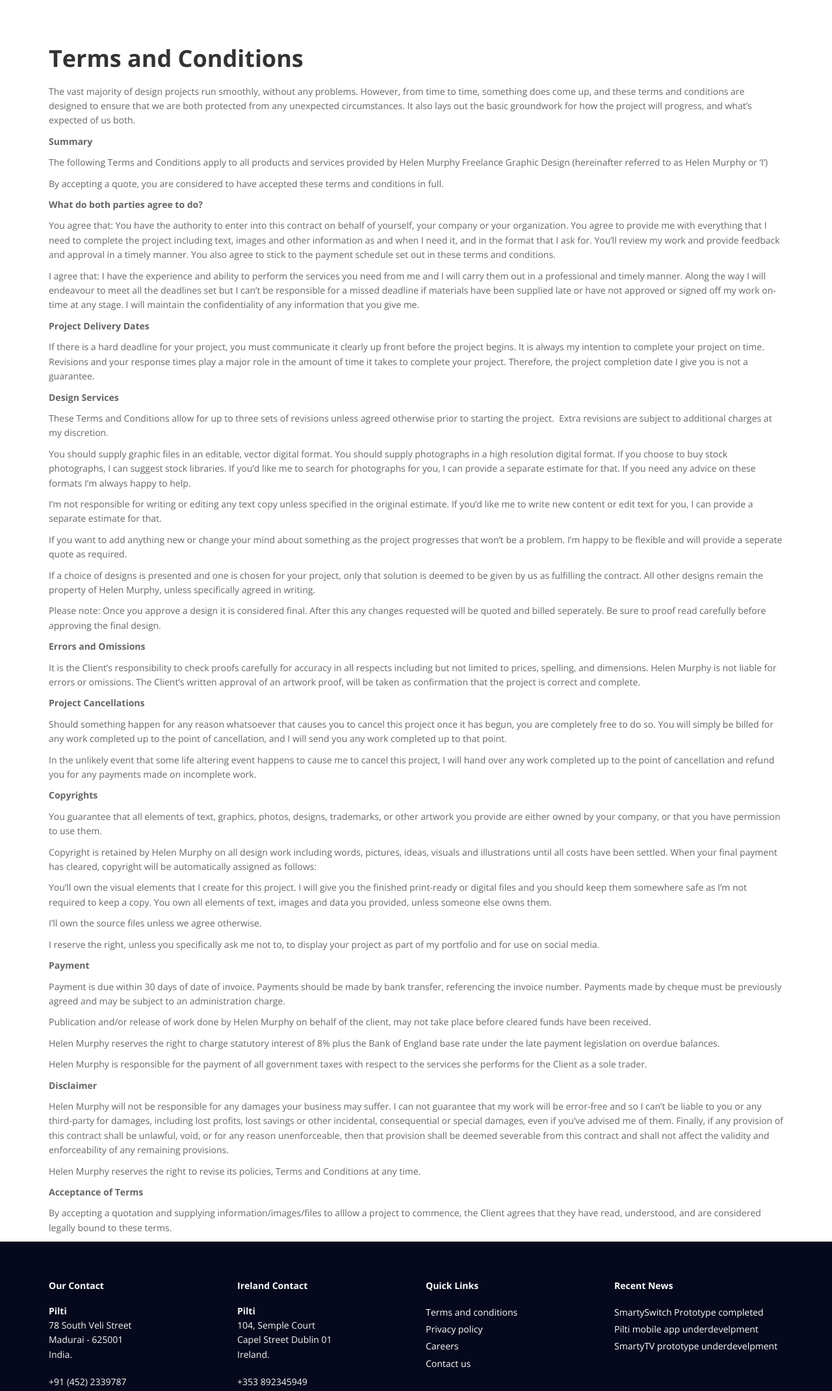
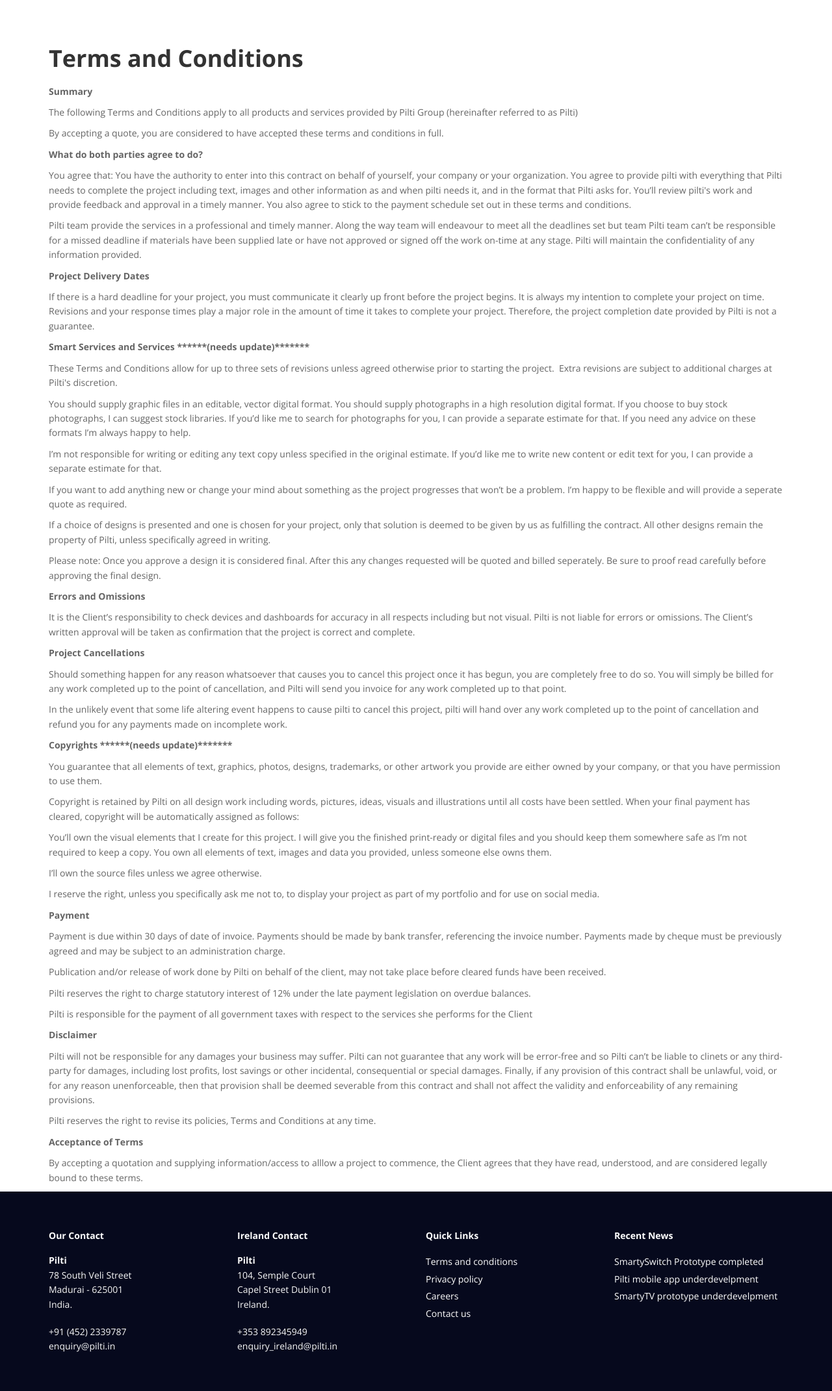
Before and after one commit to PiltiSmart/Piltiwebsite, a PHP site: page /tac.php in a window 1280 px wide. Shown: the part 70-2211 px from the top of the page at 65% size. Run offline with PHP 8.4, Linux system fonts and the light colour scheme; some libraries are stand-ins or nearby versions.

Commit message:
SD-132 - Text updated

```diff
--- a/tac.php
+++ b/tac.php
@@ -59,19 +59,13 @@
 
                 <div class="entry-content">
 
-                    <p>The vast majority of design projects run smoothly, without any problems. However, from time to
-                        time, something does come up, and these terms and conditions are designed to ensure that we are
-                        both protected from any unexpected circumstances. It also lays out the basic groundwork for how
-                        the project will progress, and what’s expected of us both. </p>
-
-
 
                     <p><strong>Summary</strong></p>
 
 
 
-                    <p>The following Terms and Conditions apply to all products and services provided by Helen Murphy
-                        Freelance Graphic Design (hereinafter referred to as Helen Murphy or ‘I’)&nbsp;</p>
+                    <p>The following Terms and Conditions apply to all products and services provided by Pilti Group
+                        (hereinafter referred to as Pilti)&nbsp;</p>
 
 
 
@@ -84,19 +78,18 @@
 
 
                     <p>You agree that: You have the authority to enter into this contract on behalf of yourself, your
-                        company or your organization. You agree to provide me with everything that I need to complete
-                        the project including text, images and other information as and when I need it, and in the
-                        format that I ask for. You’ll review my work and provide feedback and approval in a timely
+                        company or your organization. You agree to provide pilti with everything that Pilti needs to complete
+                        the project including text, images and other information as and when pilti needs it, and in the
+                        format that Pilti asks for. You’ll review pilti's work and provide feedback and approval in a timely
                         manner. You also agree to stick to the payment schedule set out in these terms and conditions.
                     </p>
 
 
 
-                    <p>I agree that: I have the experience and ability to perform the services you need from me and I
-                        will carry them out in a professional and timely manner. Along the way I will endeavour to meet
-                        all the deadlines set but I can’t be responsible for a missed deadline if materials have been
-                        supplied late or have not approved or signed off my work on-time at any stage. I will maintain
-                        the confidentiality of any information that you give me.</p>
+                    <p>Pilti team provide the services in a professional and timely manner. Along the way team will endeavour to meet
+                        all the deadlines set but team Pilti team can’t be responsible for a missed deadline if materials have been
+                        supplied late or have not approved or signed off the work on-time at any stage. Pilti will maintain
+                        the confidentiality of any information provided.</p>
 
 
 
@@ -107,16 +100,16 @@
                     <p>If there is a hard deadline for your project, you must communicate it clearly up front before the
                         project begins. It is always my intention to complete your project on time. Revisions and your
                         response times play a major role in the amount of time it takes to complete your project.
-                        Therefore, the project completion date I give you is not a guarantee.</p>
+                        Therefore, the project completion date provided by Pilti is not a guarantee.</p>
 
 
 
-                    <p><strong>Design Services</strong></p>
+                    <p><strong>Smart Services and Services ******(needs update)******* </strong></p>
 
 
 
                     <p>These Terms and Conditions allow for up to three sets of revisions unless agreed otherwise prior
-                        to starting the project.&nbsp; Extra revisions are subject to additional charges at my
+                        to starting the project.&nbsp; Extra revisions are subject to additional charges at Pilti's
                         discretion. &nbsp;</p>
 
 
@@ -143,7 +136,7 @@
 
                     <p>If a choice of designs is presented and one is chosen for your project, only that solution is
                         deemed to be given by us as fulfilling the contract. All other designs remain the property of
-                        Helen Murphy, unless specifically agreed in writing.</p>
+                        Pilti, unless specifically agreed in writing.</p>
 
 
 
@@ -157,9 +150,9 @@
 
 
 
-                    <p>It is the Client’s responsibility to check proofs carefully for accuracy in all respects
-                        including but not limited to prices, spelling, and dimensions. Helen Murphy is not liable for
-                        errors or omissions. The Client’s written approval of an artwork proof, will be taken as
+                    <p>It is the Client’s responsibility to check devices and dashboards for accuracy in all respects
+                        including but not visual. Pilti is not liable for
+                        errors or omissions. The Client’s written approval will be taken as
                         confirmation that the project is correct and complete.</p>
 
 
@@ -170,17 +163,17 @@
 
                     <p>Should something happen for any reason whatsoever that causes you to cancel this project once it
                         has begun, you are completely free to do so. You will simply be billed for any work completed up
-                        to the point of cancellation, and I will send you any work completed up to that point.</p>
+                        to the point of cancellation, and Pilti will send you invoice for any work completed up to that point.</p>
 
 
 
-                    <p>In the unlikely event that some life altering event happens to cause me to cancel this project, I
+                    <p>In the unlikely event that some life altering event happens to cause pilti to cancel this project, pilti
                         will hand over any work completed up to the point of cancellation and refund you for any
                         payments made on incomplete work.</p>
 
 
 
-                    <p><strong>Copyrights</strong></p>
+                    <p><strong>Copyrights ******(needs update)******* </strong></p>
 
 
 
@@ -189,7 +182,7 @@
 
 
 
-                    <p>Copyright is retained by Helen Murphy on all design work including words, pictures, ideas,
+                    <p>Copyright is retained by Pilti on all design work including words, pictures, ideas,
                         visuals and illustrations until all costs have been settled. When your final payment has
                         cleared, copyright will be automatically assigned as follows:</p>
 
@@ -221,18 +214,17 @@
 
 
 
-                    <p>Publication and/or release of work done by Helen Murphy on behalf of the client, may not take
+                    <p>Publication and/or release of work done by Pilti on behalf of the client, may not take
                         place before cleared funds have been received.</p>
 
 
 
-                    <p>Helen Murphy reserves the right to charge statutory interest of 8% plus the Bank of England base
-                        rate under the late payment legislation on overdue balances.</p>
+                    <p>Pilti reserves the right to charge statutory interest of 12% under the late payment legislation on overdue balances.</p>
 
 
 
-                    <p>Helen Murphy is responsible for the payment of all government taxes with respect to the services
-                        she performs for the Client as a sole trader.</p>
+                    <p>Pilti is responsible for the payment of all government taxes with respect to the services
+                        she performs for the Client</p>
 
 
 
@@ -240,17 +232,17 @@
 
 
 
-                    <p>Helen Murphy will not be responsible for any damages your business may suffer. I can not
-                        guarantee that my work will be error-free and so I can’t be liable to you or any third-party for
+                    <p>Pilti will not be responsible for any damages your business may suffer. Pilti can not
+                        guarantee that any work will be error-free and so Pilti can’t be liable to clinets or any third-party for
                         damages, including lost profits, lost savings or other incidental, consequential or special
-                        damages, even if you’ve advised me of them. Finally, if any provision of this contract shall be
+                        damages. Finally, if any provision of this contract shall be
                         unlawful, void, or for any reason unenforceable, then that provision shall be deemed severable
                         from this contract and shall not affect the validity and enforceability of any remaining
                         provisions.&nbsp;</p>
 
 
 
-                    <p>Helen Murphy reserves the right to revise its policies, Terms and Conditions at any time.</p>
+                    <p>Pilti reserves the right to revise its policies, Terms and Conditions at any time.</p>
 
 
 
@@ -258,7 +250,7 @@
 
 
 
-                    <p>By accepting a quotation and supplying information/images/files to alllow a project to commence,
+                    <p>By accepting a quotation and supplying information/access to alllow a project to commence,
                         the Client agrees that they have read, understood, and are considered legally bound to these
                         terms.</p>
 
```
